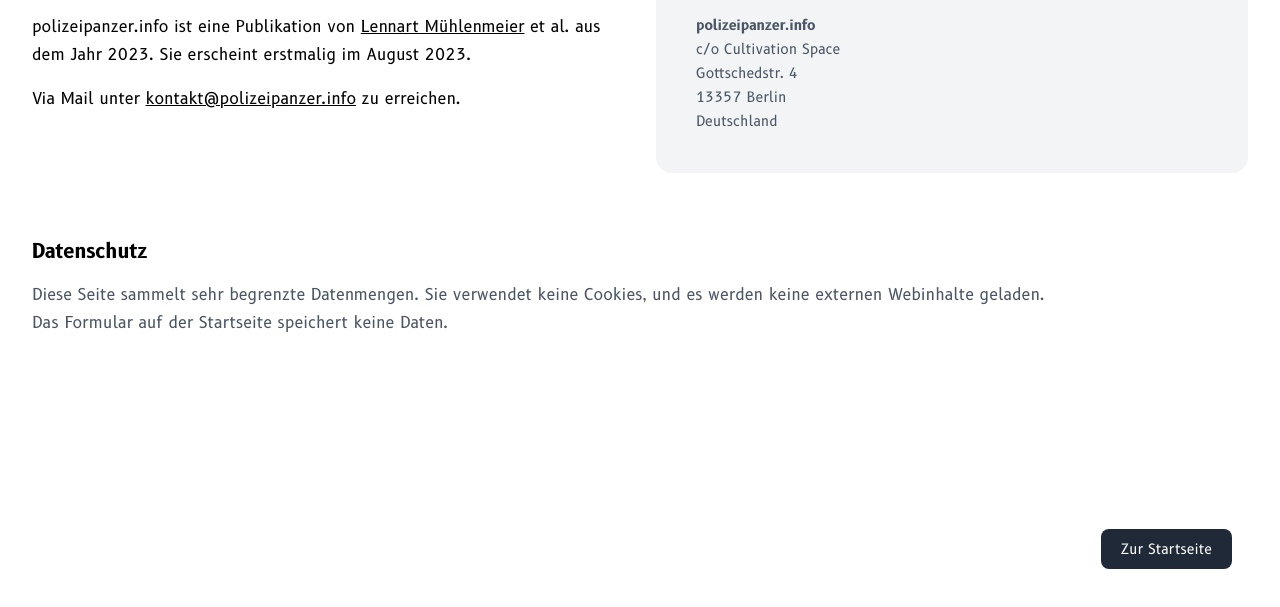
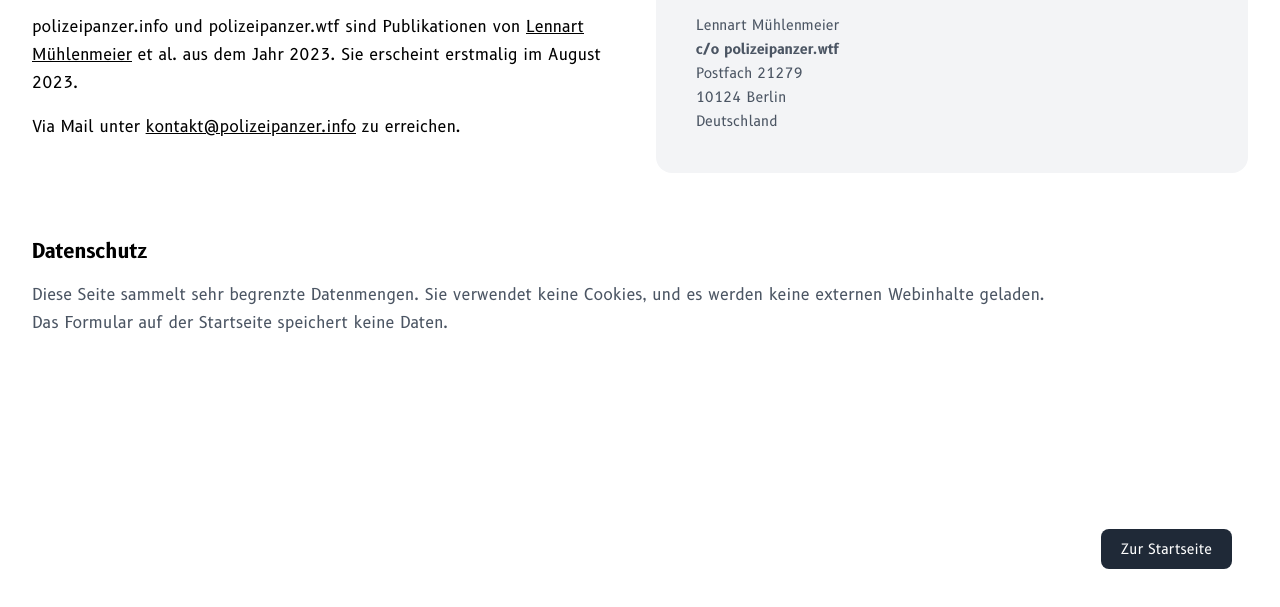
Before and after one commit to polizeipanzer/anmeldung, a plain HTML site: page form/legal/index.html in a window 1280 px wide. Shown: the part 167-774 px from the top of the page. Drawn offline with Linux system fonts and the light colour scheme; files whose address does not match are found by name.

Commit message:
Rebrand from polizeipanzer.info to .wtf

```diff
--- a/form/legal/index.html
+++ b/form/legal/index.html
@@ -3,22 +3,22 @@
 <head>
   <meta name="viewport" content="width=device-width, initial-scale=1.0">
   <meta charset="UTF-8">
-  <title>Der neue Sonderwagen! &mdash; polizeipanzer.info</title>
+  <title>Der neue Sonderwagen! &mdash; polizeipanzer.wtf</title>
 
-  <meta name="title" content="polizeipanzer.info">
+  <meta name="title" content="polizeipanzer.wtf">
   <meta name="description" content="Was ihr &uuml;ber die neuen Panzer der Polizei wissen m&uuml;sst.">
 
   <meta property="og:type" content="article">
   <meta property="og:title" content="Der neue Sonderwagen!">
-  <meta property="og:url" content="https://polizeipanzer.info">
-  <meta property="og:image" content="https://polizeipanzer.info/images/meta.png">
+  <meta property="og:url" content="https://polizeipanzer.wtf">
+  <meta property="og:image" content="https://polizeipanzer.wtf/images/meta.png">
   <meta property="og:description" content="Bald kommen die neuen Polizeipanzer. Jetzt zuschlagen!">
 
   <meta property="twitter:card" content="summary_large_image">
-  <meta property="twitter:url" content="https://polizeipanzer.info/">
+  <meta property="twitter:url" content="https://polizeipanzer.wtf/">
   <meta property="twitter:title" content="Der neue Sonderwagen!">
   <meta property="twitter:description" content="Bald kommen die neuen Polizeipanzer. Jetzt zuschlagen!">
-  <meta property="twitter:image" content="https://polizeipanzer.info/images/meta.png">
+  <meta property="twitter:image" content="https://polizeipanzer.wtf/images/meta.png">
 
 
   <link rel="stylesheet" href="/styles/style.css">
@@ -34,7 +34,7 @@
         <div>
           <h2 class="text-3xl font-bold tracking-tight">Kontakt</h2>
           <p class="mt-4 leading-7">
-            polizeipanzer.info ist eine Publikation von <a class="underline" href="https://lnrt.de" title="Website von Lennart M&uuml;hlenmeier">Lennart M&uuml;hlenmeier</a> et al. aus dem Jahr 2023.
+            polizeipanzer.info und polizeipanzer.wtf sind Publikationen von <a class="underline" href="https://lnrt.de" title="Website von Lennart M&uuml;hlenmeier">Lennart M&uuml;hlenmeier</a> et al. aus dem Jahr 2023.
             Sie erscheint erstmalig im August 2023.</p>
 
           <p class="mt-4 leading-7">
@@ -46,10 +46,10 @@
             <dl class="mt-3 space-y-1 text-sm leading-6 text-gray-600">
               <div class="mt-1">
                 <dt class="sr-only">Anschrift</dt>
-                <dd><b>polizeipanzer.info</b></dd>
-                <dd>c/o Cultivation Space</dd>
-                <dd>Gottschedstr. 4</dd>
-                <dd>13357 Berlin</dd>
+                <dd>Lennart M&uuml;hlenmeier</dd>
+                <dd><b>c/o polizeipanzer.wtf</b></dd>
+                <dd>Postfach 21279</dd>
+                <dd>10124 Berlin</dd>
                 <dd>Deutschland</dd>
               </div>
             </dl>
```
Also changed, not shown: captcha/index.html (+7 -7 lines), form/index.html (+7 -7 lines).
